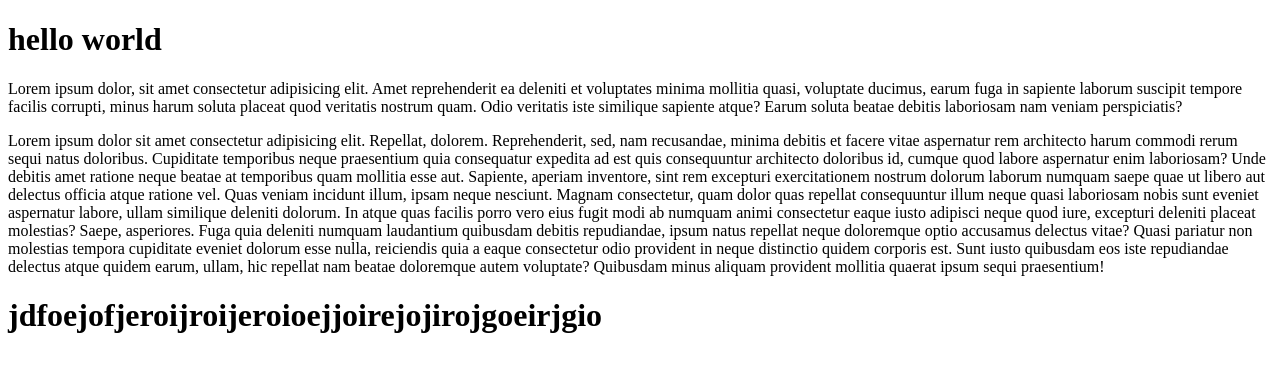
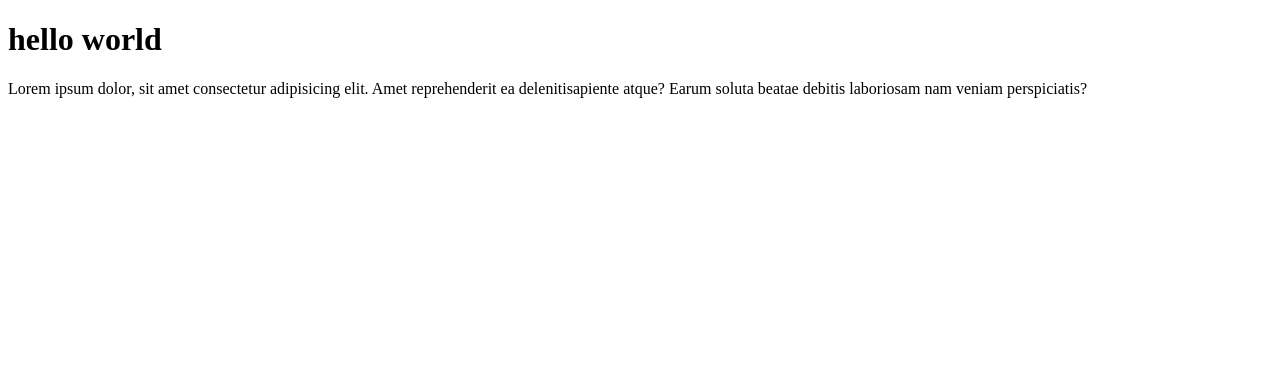
Before and after one commit to ssagar19/git-port, a plain HTML site: page index.html in a window 1280 px wide. Drawn offline with Linux system fonts and the light colour scheme.

Commit message:
index added

```diff
--- a/index.html
+++ b/index.html
@@ -10,41 +10,8 @@
         <h1>hello world</h1>
         <p>
             Lorem ipsum dolor, sit amet consectetur adipisicing elit. Amet
-            reprehenderit ea deleniti et voluptates minima mollitia quasi,
-            voluptate ducimus, earum fuga in sapiente laborum suscipit tempore
-            facilis corrupti, minus harum soluta placeat quod veritatis nostrum
-            quam. Odio veritatis iste similique sapiente atque? Earum soluta
-            beatae debitis laboriosam nam veniam perspiciatis?
+            reprehenderit ea delenitisapiente atque? Earum soluta beatae debitis
+            laboriosam nam veniam perspiciatis?
         </p>
-        <div>
-            <p>
-                Lorem ipsum dolor sit amet consectetur adipisicing elit.
-                Repellat, dolorem. Reprehenderit, sed, nam recusandae, minima
-                debitis et facere vitae aspernatur rem architecto harum commodi
-                rerum sequi natus doloribus. Cupiditate temporibus neque
-                praesentium quia consequatur expedita ad est quis consequuntur
-                architecto doloribus id, cumque quod labore aspernatur enim
-                laboriosam? Unde debitis amet ratione neque beatae at temporibus
-                quam mollitia esse aut. Sapiente, aperiam inventore, sint rem
-                excepturi exercitationem nostrum dolorum laborum numquam saepe
-                quae ut libero aut delectus officia atque ratione vel. Quas
-                veniam incidunt illum, ipsam neque nesciunt. Magnam consectetur,
-                quam dolor quas repellat consequuntur illum neque quasi
-                laboriosam nobis sunt eveniet aspernatur labore, ullam similique
-                deleniti dolorum. In atque quas facilis porro vero eius fugit
-                modi ab numquam animi consectetur eaque iusto adipisci neque
-                quod iure, excepturi deleniti placeat molestias? Saepe,
-                asperiores. Fuga quia deleniti numquam laudantium quibusdam
-                debitis repudiandae, ipsum natus repellat neque doloremque optio
-                accusamus delectus vitae? Quasi pariatur non molestias tempora
-                cupiditate eveniet dolorum esse nulla, reiciendis quia a eaque
-                consectetur odio provident in neque distinctio quidem corporis
-                est. Sunt iusto quibusdam eos iste repudiandae delectus atque
-                quidem earum, ullam, hic repellat nam beatae doloremque autem
-                voluptate? Quibusdam minus aliquam provident mollitia quaerat
-                ipsum sequi praesentium!
-            </p>
-            <h1>jdfoejofjeroijroijeroioejjoirejojirojgoeirjgio</h1>
-        </div>
     </body>
 </html>
```
